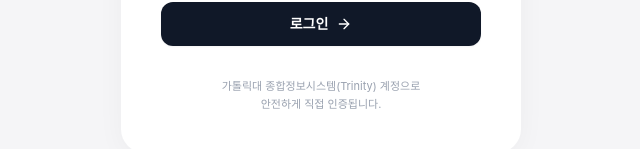
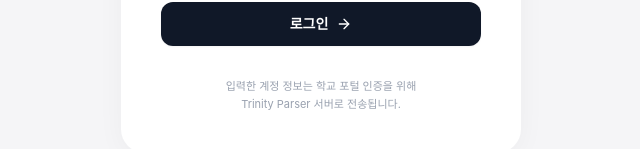
Before and after one commit to 1876070677/trinity-parser-fe, a React (Vite) app: page / in a window 1280 px wide. Shown: the part 503-652 px from the top of the page, without its empty margins (319-959 px from the left). Built offline with nearby package versions, Linux system fonts and the light colour scheme; no server answers; a web font is replaced by a local one.

Commit message:
fix(qa): preserve behavior across dashboard redesign

```diff
--- a/src/components/ui/button.tsx
+++ b/src/components/ui/button.tsx
@@ -59,4 +59,6 @@ function Button({
   )
 }
 
+// Variant metadata intentionally shares the component module for shadcn composition.
+// eslint-disable-next-line react-refresh/only-export-components
 export { Button, buttonVariants }
--- a/src/index.css
+++ b/src/index.css
@@ -14,7 +14,40 @@ body {
   -moz-osx-font-smoothing: grayscale;
 }
 
+/* Keep the semantic tokens used by the shared shadcn/Radix components. */
+@theme inline {
+  --color-background: var(--background);
+  --color-foreground: var(--foreground);
+  --color-primary: var(--primary);
+  --color-primary-foreground: var(--primary-foreground);
+  --color-muted-foreground: var(--muted-foreground);
+  --color-accent: var(--accent);
+  --color-accent-foreground: var(--accent-foreground);
+  --color-destructive: var(--destructive);
+  --color-border: var(--border);
+  --color-input: var(--input);
+  --color-ring: var(--ring);
+}
+
+:root {
+  --background: oklch(1 0 0);
+  --foreground: oklch(0.129 0.042 264.695);
+  --primary: oklch(0.208 0.042 265.755);
+  --primary-foreground: oklch(0.984 0.003 247.858);
+  --muted-foreground: oklch(0.554 0.046 257.417);
+  --accent: oklch(0.968 0.007 247.896);
+  --accent-foreground: oklch(0.208 0.042 265.755);
+  --destructive: oklch(0.577 0.245 27.325);
+  --border: oklch(0.929 0.013 255.508);
+  --input: oklch(0.929 0.013 255.508);
+  --ring: oklch(0.704 0.04 256.788);
+}
+
 @layer base {
+  * {
+    @apply border-border outline-ring/50;
+  }
+
   body {
     background-color: #F5F5F7;
     color: #1D1D1F;
--- a/src/pages/LoginPage.tsx
+++ b/src/pages/LoginPage.tsx
@@ -30,21 +30,25 @@ function LoginPage() {
 
     const easeOut = (t: number) => 1 - Math.pow(1 - t, 3);
 
+    let animationFrameId: number;
+
     const animate = (currentTime: number) => {
       const elapsed = currentTime - startTime;
-      const progress = Math.min(elapsed / duration, 1);
+      const progress = Math.max(0, Math.min(elapsed / duration, 1));
       const easedProgress = easeOut(progress);
 
       setAnimatedCount(Math.floor(easedProgress * loginCount));
 
       if (progress < 1) {
-        requestAnimationFrame(animate);
+        animationFrameId = requestAnimationFrame(animate);
       } else {
         setAnimatedCount(loginCount);
       }
     };
 
-    requestAnimationFrame(animate);
+    animationFrameId = requestAnimationFrame(animate);
+
+    return () => cancelAnimationFrame(animationFrameId);
   }, [loginCount]);
 
   const handleSubmit = (e: React.FormEvent) => {
@@ -143,7 +147,7 @@ function LoginPage() {
           {/* Footer Note */}
           <div className="pt-2 text-center">
             <p className="text-[11px] text-gray-400 leading-relaxed">
-              가톨릭대 종합정보시스템(Trinity) 계정으로<br />안전하게 직접 인증됩니다.
+              입력한 계정 정보는 학교 포털 인증을 위해<br />Trinity Parser 서버로 전송됩니다.
             </p>
           </div>
         </div>
--- a/src/pages/views/CourseList.tsx
+++ b/src/pages/views/CourseList.tsx
@@ -14,8 +14,6 @@ function CourseList() {
   const [refreshingKey, setRefreshingKey] = useState<string | null>(null);
   const [errorMessage, setErrorMessage] = useState<string | null>(null);
   const { subjects, removeSubject } = useParsingStore();
-
-  console.log(subjects);
 
   // query.
   const { data: userInfo } = useUserInfo();
@@ -126,7 +124,8 @@ function CourseList() {
             const limit = parseInt(subject.tlsnLmtRcnt || '0', 10);
             const extra = parseInt(subject.extraCnt || '0', 10);
             const percent = limit > 0 ? Math.min(Math.round((applied / limit) * 100), 100) : 0;
-            const isFull = applied >= limit;
+            const hasLimit = limit > 0;
+            const isFull = hasLimit && applied >= limit;
 
             return (
               <div
@@ -191,6 +190,10 @@ function CourseList() {
                         <span className="text-[11px] font-bold text-rose-600 bg-white px-2.5 py-0.5 rounded-md border border-rose-200/80 shadow-2xs">
                           여석 {extra}석
                         </span>
+                      ) : !hasLimit ? (
+                        <span className="text-[11px] font-medium text-gray-500 bg-white px-2.5 py-0.5 rounded-md border border-gray-200/60 shadow-2xs">
+                          정원 미확인
+                        </span>
                       ) : isFull ? (
                         <span className="text-[11px] font-bold text-rose-600 bg-white px-2.5 py-0.5 rounded-md border border-rose-200/80 shadow-2xs">
                           마감
--- a/src/pages/views/FAQ.tsx
+++ b/src/pages/views/FAQ.tsx
@@ -2,7 +2,7 @@ import { useState } from 'react';
 import { ChevronDown } from 'lucide-react';
 import { FAQS } from '@/common/const';
 
-function FAQ() {
+export default function FAQ() {
   const [openId, setOpenId] = useState<number | null>(null);
 
   const toggleFAQ = (id: number) => {
@@ -56,5 +56,3 @@ function FAQ() {
     </div>
   );
 }
-
-export default FAQ;
--- a/src/pages/views/Grades.tsx
+++ b/src/pages/views/Grades.tsx
@@ -93,6 +93,22 @@ function Grades() {
                 )}
               </div>
             </div>
+
+            {grade.details && grade.details.length > 0 && (
+              <div className="pt-3 border-t border-gray-200/70">
+                <p className="text-[11px] font-semibold text-gray-500 mb-2">세부 점수</p>
+                <ul className="space-y-1.5">
+                  {grade.details.map((detail, detailIdx) => (
+                    <li
+                      key={detailIdx}
+                      className="text-xs text-gray-600 leading-relaxed"
+                    >
+                      {detail}
+                    </li>
+                  ))}
+                </ul>
+              </div>
+            )}
           </div>
         );
       })}
```
